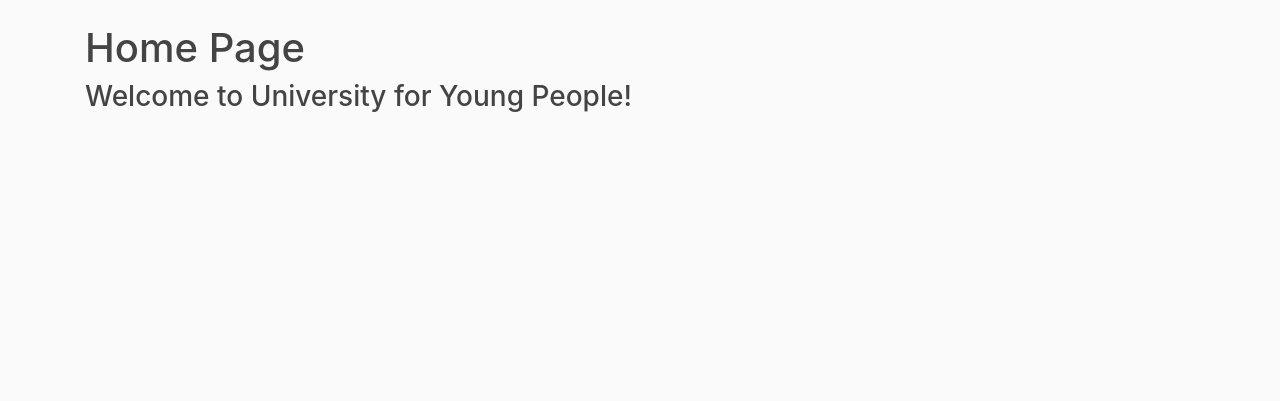
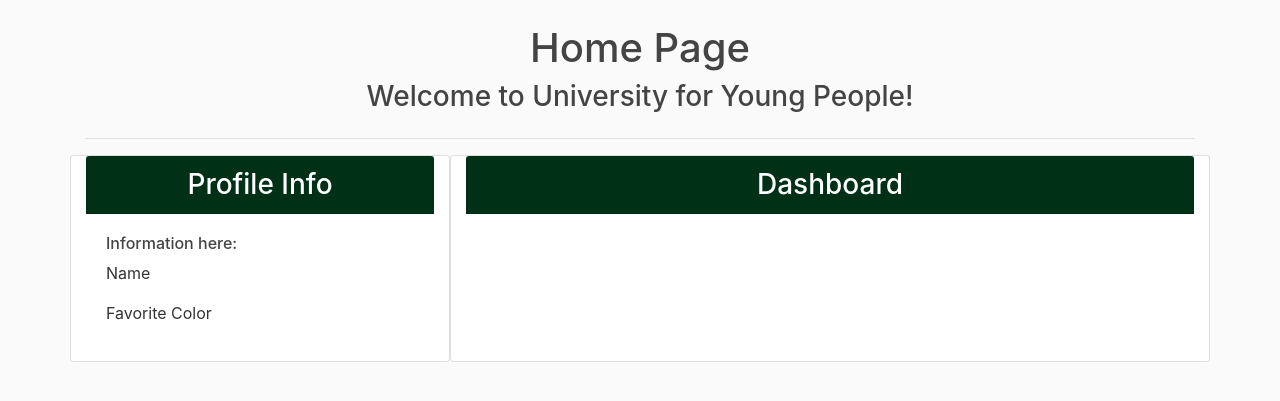
Before and after one commit to jmeyre/UYP, a Flask app: page / in a window 1280 px wide. Shown: the part 56-457 px from the top of the page. Run offline with Flask 2, Linux system fonts and the light colour scheme; parts of the project's set-up code (start-up, migrations or seed data) failed here and were passed over; some libraries are stand-ins or nearby versions.

Commit message:
Designed Home Page template

```diff
--- a/templates/home.html
+++ b/templates/home.html
@@ -1,7 +1,23 @@
 {% extends 'layout.html' %}
 {% block content %}
-    <h1>Home Page</h1>
-    <div>
-        <h3>Welcome to University for Young People!</h3>
+    <div class="row">
+        <h1 class="col-md-12 text-center">Home Page</h1>
+    </div>
+    <div class="row">
+        <h3 class="col-md-12 text-center">Welcome to University for Young People!</h3>
+    </div>
+    <hr>
+    <div class="row">
+        <div class="col-md-4 card">
+            <h3 class="card-header bg-baylor-green-std text-white text-center">Profile Info</h3>
+            <div class="card-body">
+                <h6>Information here:</h6>
+                <p>Name</p>
+                <p>Favorite Color</p>
+            </div>
+        </div>
+        <div class="col-md-8 card">
+            <h3 class="card-header bg-baylor-green-std text-white text-center">Dashboard</h3>
+        </div>
     </div>
 {% endblock content %}
```
